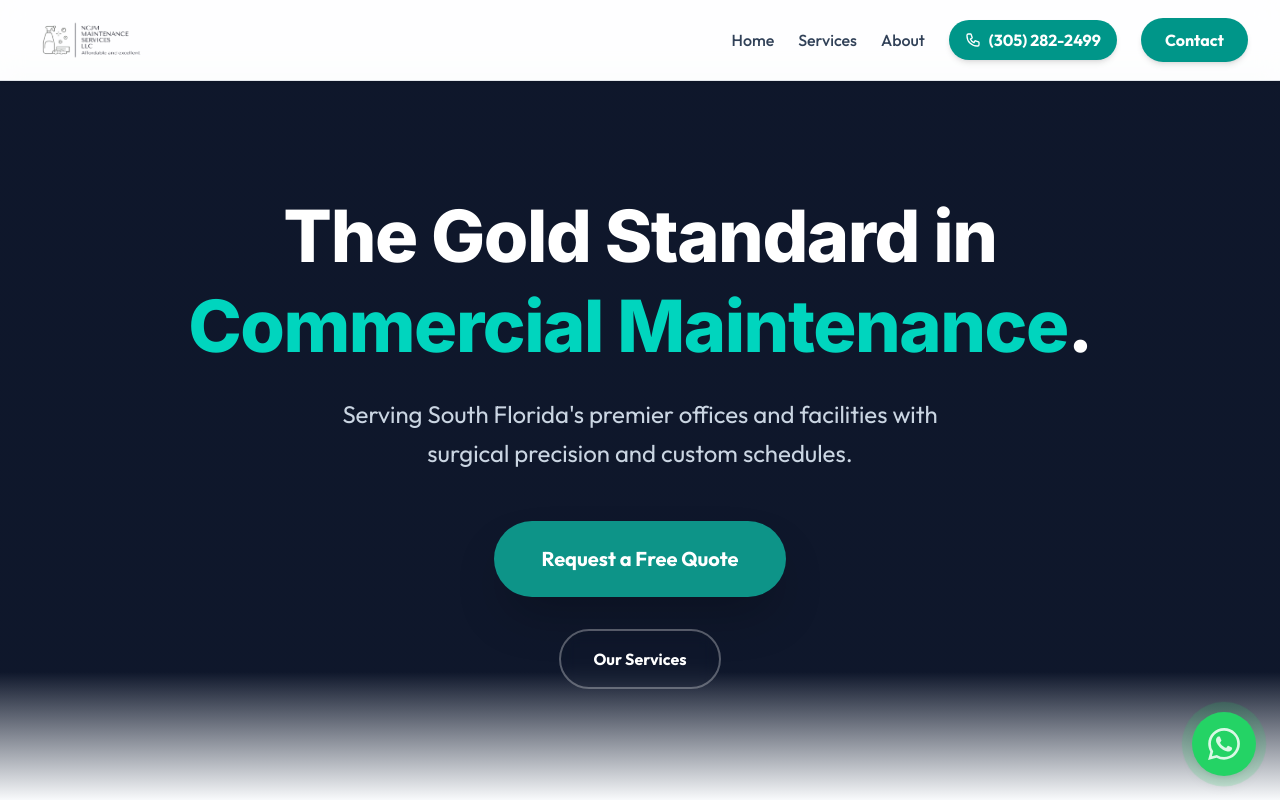
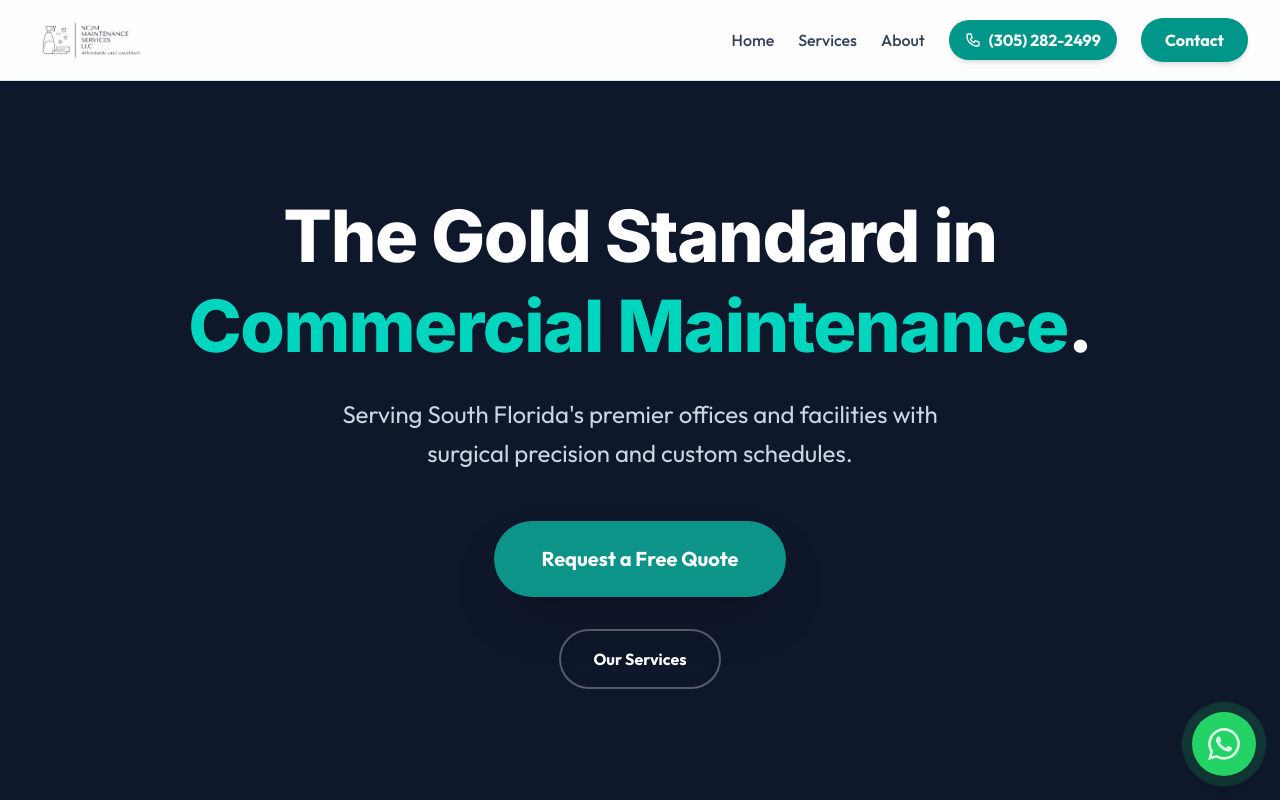
Before and after one commit to johnjimenez-it/ncjm-works, a Next.js app: page / in a window 1280 px wide. Shown: the top 800 px of the page. Built offline with nearby package versions, Linux system fonts and the light colour scheme.

Commit message:
Remove decorative gradient from home page
Deleted the bottom gradient background element from the main section of the home page to simplify the UI.

```diff
--- a/src/app/page.tsx
+++ b/src/app/page.tsx
@@ -79,9 +79,6 @@ export default function Home() {
             </div>
           </div>
         </div>
-
-        {/* Decorative elements */}
-        <div className="absolute bottom-0 left-0 right-0 h-32 bg-gradient-to-t from-slate-50 to-transparent z-0" />
       </section>
 
       {/* Services Grid Section */}
```
